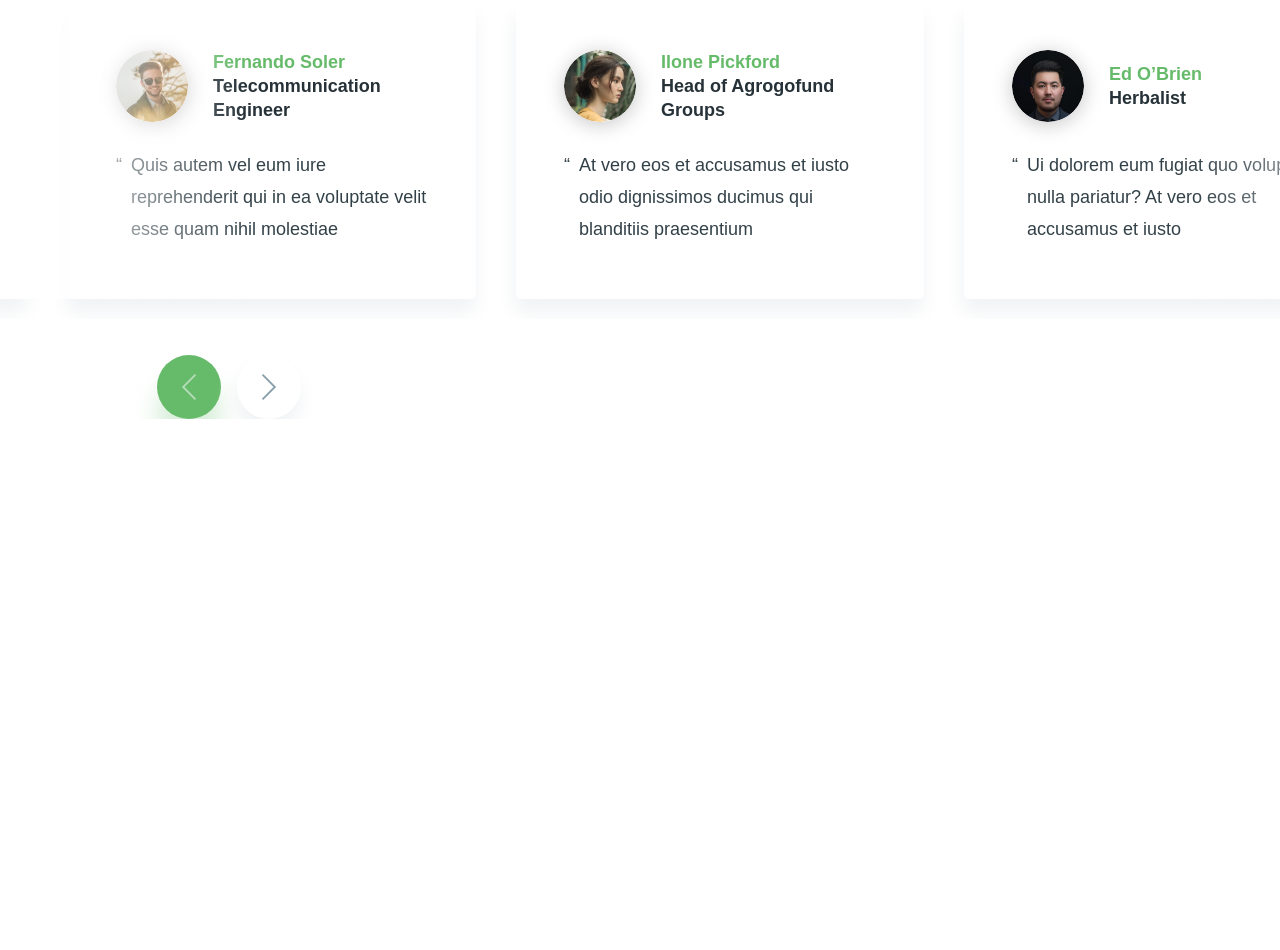
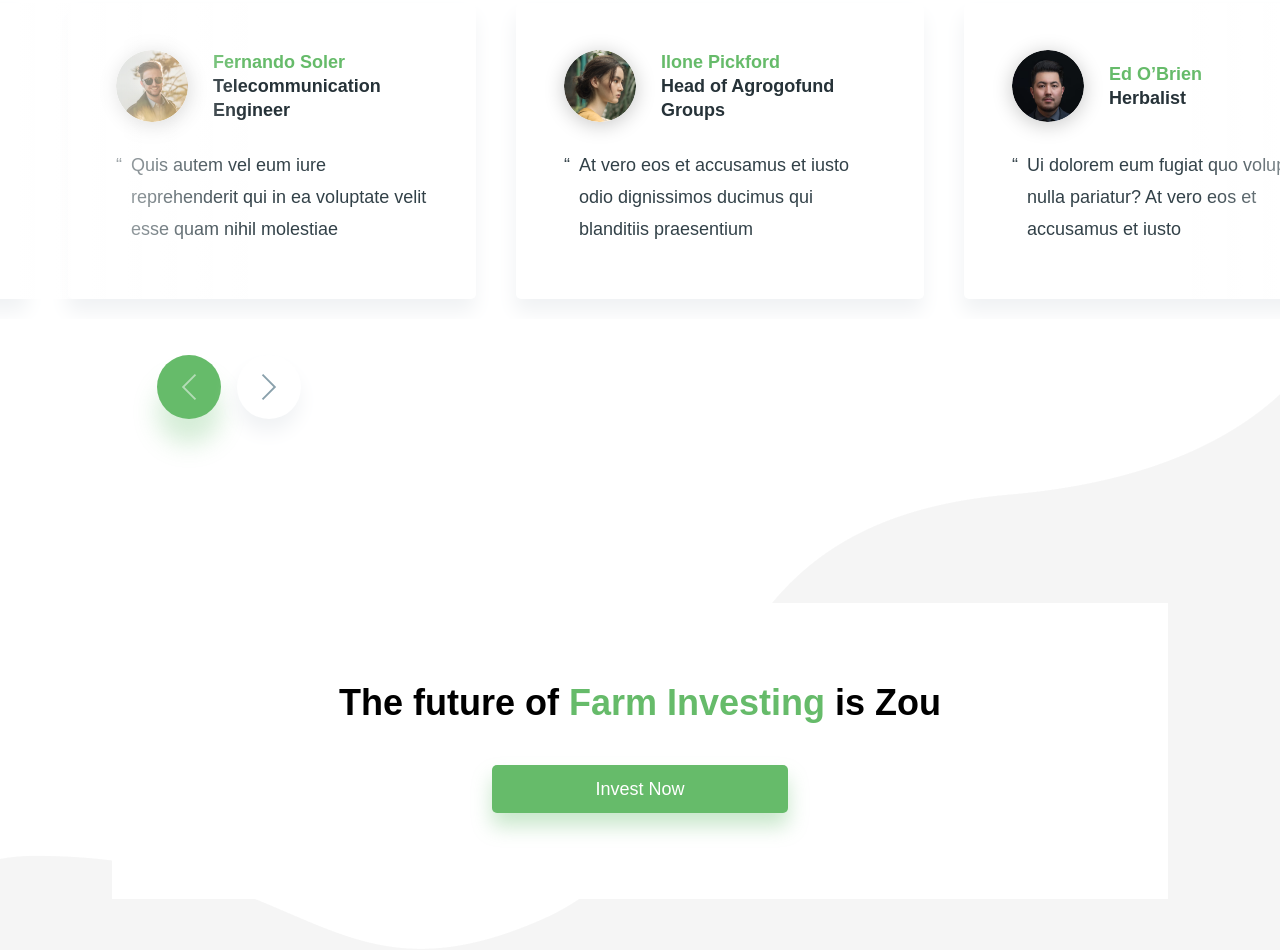
Before and after one commit to kapitoxa/zou-farm-landing, a website: page src/index.html in a window 1280 px wide. Shown: the part 3549-4499 px from the top of the page. Before the commit the page ends 3968 px from the top, so only its background shows below. Drawn offline with nearby package versions, Linux system fonts and the light colour scheme; files that its build step writes are made by us from their sources; files whose address does not match are found by name; a web font is replaced by a local one.

Commit message:
invest section added

```diff
--- a/src/index.html
+++ b/src/index.html
@@ -249,6 +249,16 @@
         </div>
     </section>
 
+    <section class="invest">
+        <div class="container">
+            <div class="invest__shape"></div>
+            <div class="invest__wrapper">
+                <h2 class="title invest__title">The future of <span>Farm Investing</span> is Zou</h2>
+                <button class="button button_color_main button_size_xl invest__button">Invest Now</button>
+            </div>
+        </div>
+    </section>
+
     <script src="https://code.jquery.com/jquery-1.11.0.min.js"></script>
     <script src="https://code.jquery.com/jquery-migrate-1.2.1.min.js"></script>
     <script src="js/slick.min.js"></script>
--- a/src/sass/blocks/_buttons.scss
+++ b/src/sass/blocks/_buttons.scss
@@ -17,6 +17,12 @@
             font-weight: 400;
             line-height: 32px;
         }
+        &_xl {
+            width: 296px;
+            font-size: 18px;
+            font-weight: 400;
+            line-height: 32px;
+        }
     }
     &_color {
         &_main {
--- /dev/null
+++ b/src/sass/blocks/_invest.scss
@@ -0,0 +1,31 @@
+.invest {
+    position: relative;
+    padding-top: 184px;
+    padding-bottom: 51px;
+    &__shape {
+        position: absolute;
+        top: -373px;
+        right: -150px;
+        width: 1440px;
+        height: 720px;
+        background: url("../img/invest-bg.png") center center/cover no-repeat;
+        z-index: -1;
+    }
+    &__wrapper {
+        margin: 0 auto;
+        padding: 77px 0 79px 0;
+        width: 1056px;
+        min-height: 296px;
+        background-color: #fff;
+    }
+    &__title {
+        text-align: center;
+        span {
+            color: $main-color;
+        }
+    }
+    &__button {
+        margin: 0 auto;
+        margin-top: 40px;
+    }
+}
--- a/src/sass/style.scss
+++ b/src/sass/style.scss
@@ -19,3 +19,4 @@
 @import "blocks/convenience";
 @import "blocks/how-it-works";
 @import "blocks/testimnonials";
+@import "blocks/invest";
```
Also changed, not shown: dist/css/style.min.css, dist/img/invest-bg.png (added), dist/index.html, src/img/invest-bg.png (added).
